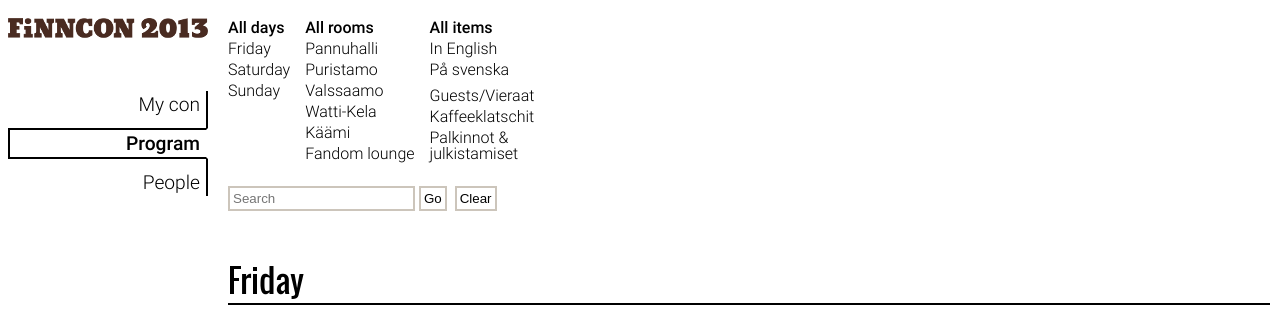
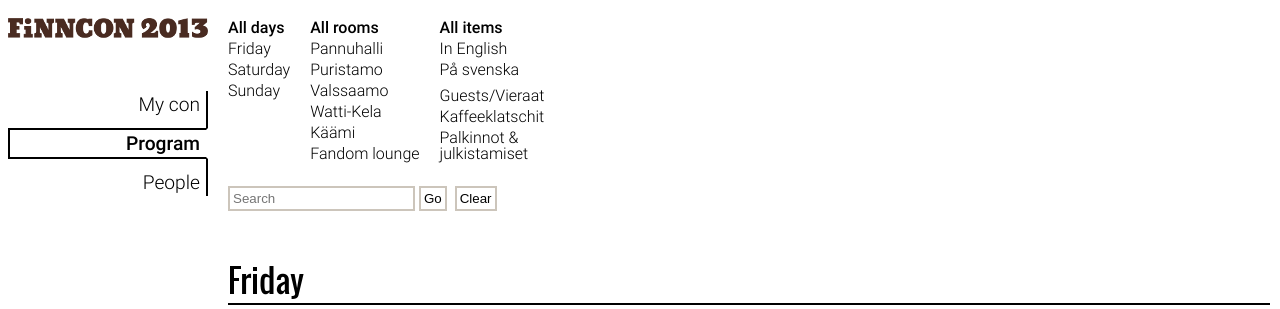
Before and after one commit to eemeli/konopas, a PHP site: page / in a window 1280 px wide. Shown: the top 309 px of the page. Run offline with PHP 8.4, Linux system fonts and the light colour scheme.

Commit message:
fixed css

```diff
--- a/index.html
+++ b/index.html
@@ -83,7 +83,7 @@
 	<li id="d2013-07-07">Sunday
 	</ul>
 
-	<ul id="area">
+	<ul id="area" style="max-width: 30%;">
 	<li id="everywhere">All rooms
 	<li id="Pannuhalli">Pannuhalli
 	<li id="Puristamo">Puristamo
--- a/skin/skin.css
+++ b/skin/skin.css
@@ -101,8 +101,8 @@ h1 a { text-decoration: none; }
 #star_hint { padding: 20px 0; max-width: 600px; }
 #ical_link { color: #88847d; padding-left: 55px; cursor: pointer; }
 
-.filters { display: none; clear: both; margin-left: -15px; padding-top: 20px; background: white; }
-.filters > * { padding-left: 15px; }
+.filters { display: none; clear: both; margin-left: -20px; padding-top: 20px; background: white; }
+.filters > * { padding-left: 20px; }
 .filters ul { list-style-type: none; margin-top: 0; }
 .filters li { cursor: pointer; }
 
```
